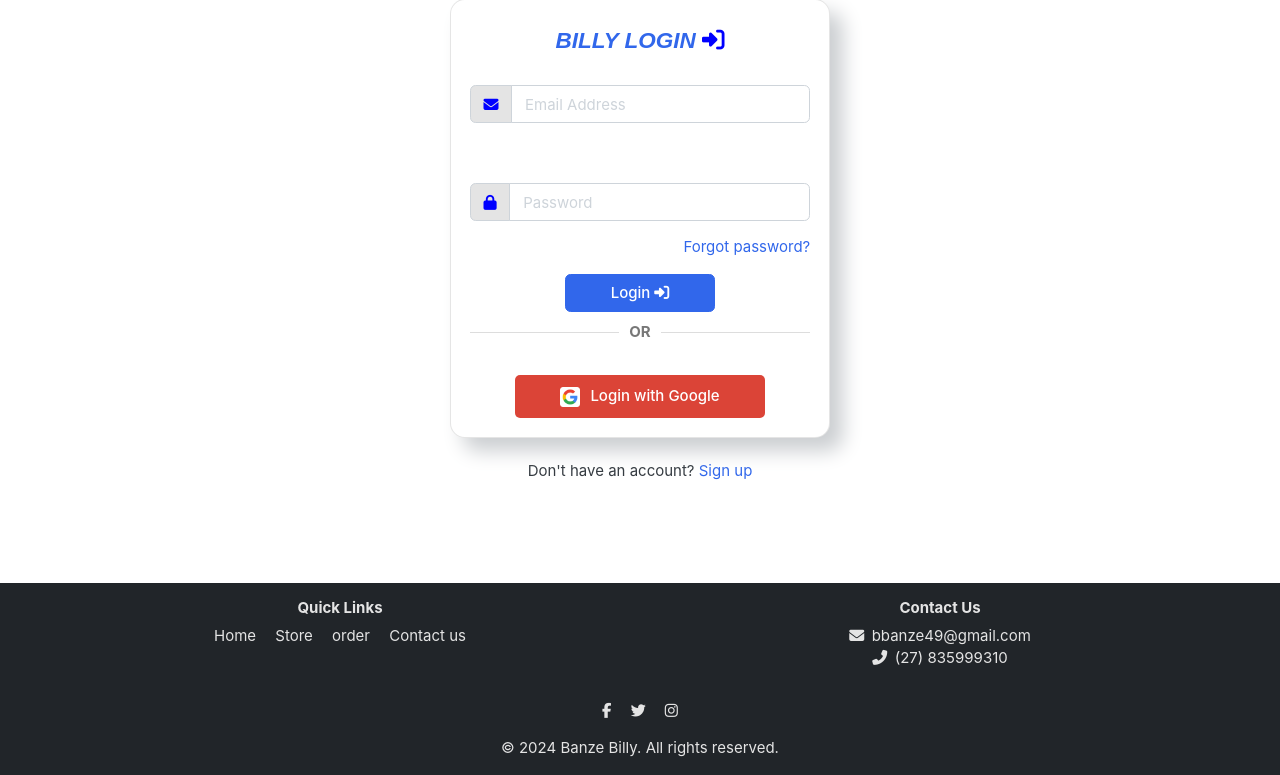
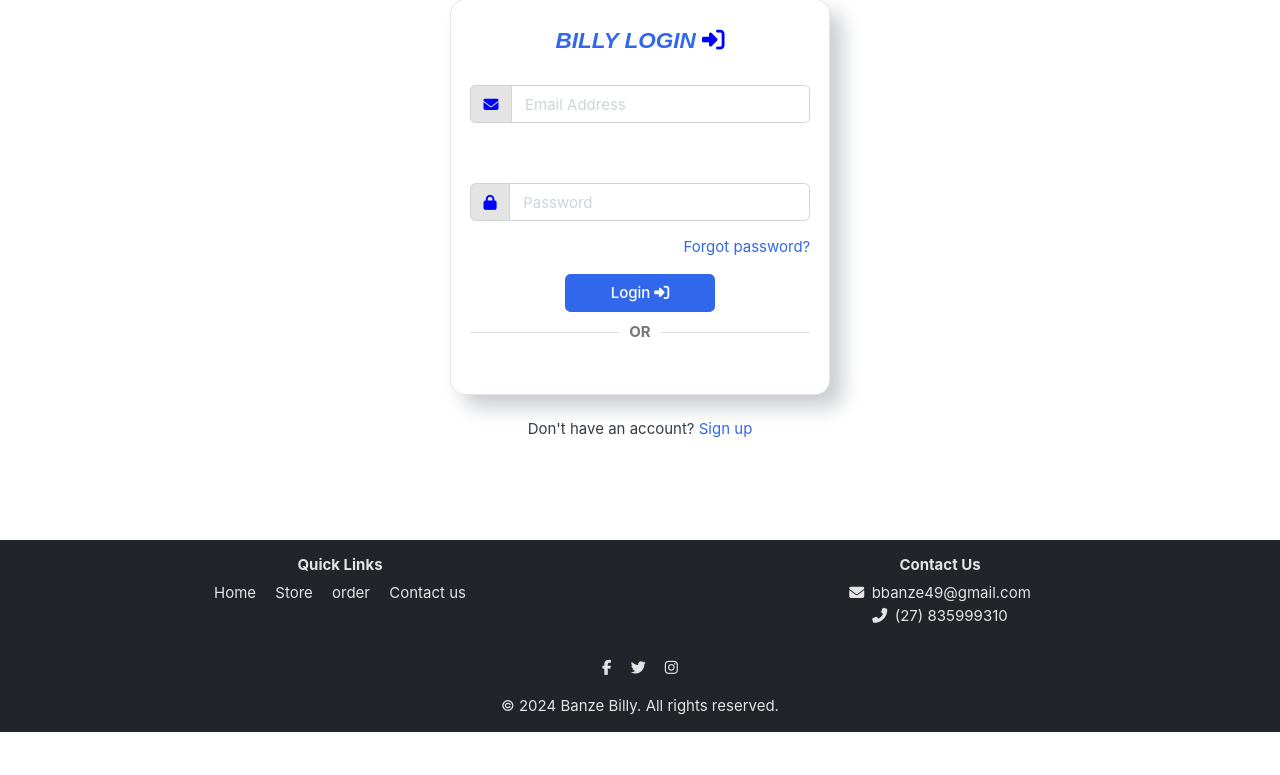
Before and after one commit to banzebilly/billy-online-store, a Django app: page /accounts/login/ in a window 1280 px wide. Shown: the part 267-1042 px from the top of the page. After the commit the page ends 999 px from the top, so only its background shows below. Run offline with Django 5.2, Linux system fonts and the light colour scheme; data comes from the database, SQL or seed files in the repository; data that the repository does not hold is empty; some libraries are stand-ins or nearby versions; some web fonts are replaced.

Commit message:
removed loging with google

```diff
--- a/templates/accounts/login.html
+++ b/templates/accounts/login.html
@@ -56,13 +56,7 @@
                 <span style="position: relative; top: -12px; background-color: #fff; padding: 0 10px; color: #777; font-weight: bold;">OR</span>
             </div>
 
-            <!-- Login with Google Button -->
-            <div class="text-center">
-                <a href="" class="btn" style="display: inline-flex; align-items: center; justify-content: center; background-color: #DB4437; color: white; width: 250px; padding: 10px 20px; border: none; border-radius: 5px; text-decoration: none;">
-                    <img src="{% static 'images/avatars/google.png' %}" alt="Google" style="width: 20px; height: 20px; margin-right: 10px;">
-                    Login with Google
-                </a>
-            </div>
+
         </div> <!-- card-body.// -->
     </div> <!-- card .// -->
 
```
